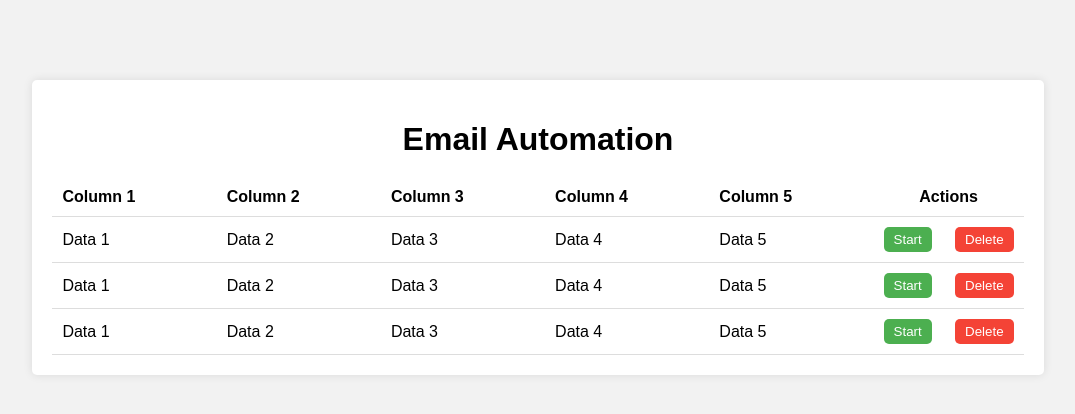
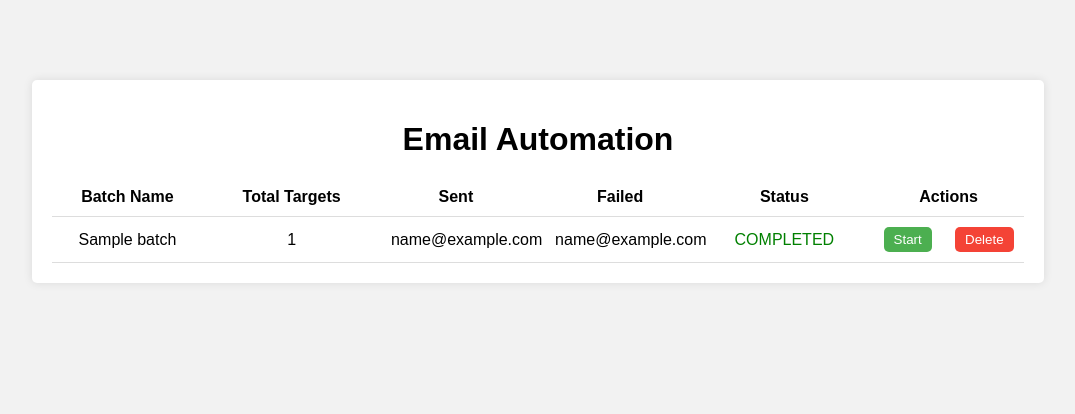
Before and after one commit to nav-sk/MailAtomata, a Django app: template app/email_automation/templates/batch_manage.html in a window 1280 px wide. Shown: the top 414 px of the page, without its empty margins (102-1177 px from the left). Run offline with Django 5.2, Linux system fonts and the light colour scheme; the template is opened without the code that fills it: most values are stand-ins (such as "Sample title", 1, 10 or a date in 2020).

Commit message:
Added management console

```diff
--- a/app/config/env.py
+++ b/app/config/env.py
@@ -10,6 +10,8 @@ class ENV:
     RABBITMQ_PASSWORD = "guest"
     RABBITMQ_HOST = "localhost"
     USER_SECRET_KEY = "secret"
+    EMAIL_HOST_USER = "your_email@example.com"
+    EMAIL_HOST_PASSWORD = "your_password"
 
     @classmethod
     def init_env(cls):
--- a/app/email_automation/automation/task_handler.py
+++ b/app/email_automation/automation/task_handler.py
@@ -6,5 +6,6 @@ from .task_signal import task_signal
 @receiver(task_signal, weak=False)
 def automation_handler(*args, **kwargs):
     print("handling")
+    print(*args, **kwargs)
     automate_mail_delivery.delay("HI")
     print("Handled!")
--- a/app/email_automation/models.py
+++ b/app/email_automation/models.py
@@ -22,7 +22,7 @@ class Email(models.Model):
     id = models.CharField(
         max_length=100, primary_key=True, default=uuid.uuid4, editable=False
     )
-    batch = models.ForeignKey(Batch, on_delete=models.CASCADE)
+    batch = models.ForeignKey(Batch, on_delete=models.CASCADE, related_name="emails")
     config = models.JSONField(default=dict)
     created_at = models.DateTimeField(auto_now_add=True)
     updated_at = models.DateTimeField(auto_now=True)
--- a/app/email_automation/templates/batch_manage.html
+++ b/app/email_automation/templates/batch_manage.html
@@ -39,6 +39,7 @@
       th,
       td {
         padding: 10px;
+        width: 150px;
         text-align: left;
         text-align: center;
       }
@@ -81,20 +82,23 @@
   <body>
     <div class="container">
       <h1>Email Automation</h1>
+      {% if error %}
+      <p style="color: red">{{ error }}</p>
+      {% endif %}
       <div class="table-container">
         <table>
           <thead>
             <tr>
-              <th>Column 1</th>
-              <th>Column 2</th>
-              <th>Column 3</th>
-              <th>Column 4</th>
-              <th>Column 5</th>
+              <th>Batch Name</th>
+              <th>Total Targets</th>
+              <th>Sent</th>
+              <th>Failed</th>
+              <th>Status</th>
               <th>Actions</th>
             </tr>
           </thead>
           <tbody>
-            <tr>
+            <!-- <tr>
               <td>Data 1</td>
               <td>Data 2</td>
               <td>Data 3</td>
@@ -104,32 +108,101 @@
                 <button class="start">Start</button>
                 <button class="delete">Delete</button>
               </td>
-            </tr>
+            </tr> -->
+            {% for batch in batches %}
             <tr>
-              <td>Data 1</td>
-              <td>Data 2</td>
-              <td>Data 3</td>
-              <td>Data 4</td>
-              <td>Data 5</td>
+              <td>{{ batch.name }}</td>
+              <td>{{ batch.total_emails }}</td>
+              <td>{{ batch.completed_emails }}</td>
+              <td>{{ batch.failed_emails }}</td>
+              <td
+                style="color: {% if batch.status == 'COMPLETED' %}green{% elif batch.status == 'FAILED' %}red{% else %}black{% endif %};"
+              >
+                {{ batch.status }}
+              </td>
               <td class="button-container">
-                <button class="start">Start</button>
-                <button class="delete">Delete</button>
+                <button
+                  class="start"
+                  {%
+                  if
+                  batch.status
+                  !="PENDING"
+                  %}disabled{%
+                  endif
+                  %}
+                  data-batch-id="{{ batch.id }}"
+                >
+                  Start
+                </button>
+                <button class="delete" data-batch-id="{{ batch.id }}">
+                  Delete
+                </button>
               </td>
             </tr>
-            <tr>
-              <td>Data 1</td>
-              <td>Data 2</td>
-              <td>Data 3</td>
-              <td>Data 4</td>
-              <td>Data 5</td>
-              <td class="button-container">
-                <button class="start">Start</button>
-                <button class="delete">Delete</button>
-              </td>
-            </tr>
+            {% endfor %}
           </tbody>
         </table>
       </div>
     </div>
+    <script>
+      // Add click event listener to each start button
+      const startButtons = document.querySelectorAll(".start");
+      const deleteButtons = document.querySelectorAll(".delete");
+      const csrfmiddlewaretoken = "{{ csrf_token }}";
+      startButtons.forEach((button) => {
+        button.addEventListener("click", function () {
+          let batchId = this.dataset.batchId;
+          let secretKey = prompt("Please enter your secret key");
+          // Handle start action here
+          fetch("", {
+            method: "POST",
+            headers: {
+              "Content-Type": "application/json",
+              "X-CSRFToken": csrfmiddlewaretoken,
+            },
+            body: JSON.stringify({
+              batchId,
+              secretKey,
+              action: "START",
+            }),
+          })
+            .then((response) => response.text())
+            .then((html) => {
+              document.write(html);
+            })
+            .catch((error) => {
+              console.error("Error:", error);
+            });
+        });
+      });
+
+      // Add click event listener to each delete button
+      deleteButtons.forEach((button) => {
+        button.addEventListener("click", function () {
+          let batchId = this.dataset.batchId;
+          let secretKey = prompt("Please enter your secret key");
+          // Handle delete action here
+          fetch("", {
+            method: "POST",
+            headers: {
+              "Content-Type": "application/json",
+              "X-CSRFToken": csrfmiddlewaretoken,
+            },
+            body: JSON.stringify({
+              batchId,
+              secretKey,
+              action: "DELETE",
+            }),
+          })
+            .then((response) => response.text())
+            .then((html) => {
+              document.write(html);
+            })
+            .catch((error) => {
+              console.error("Error:", error);
+            });
+        });
+      });
+    </script>
   </body>
 </html>
--- a/app/email_automation/urls.py
+++ b/app/email_automation/urls.py
@@ -4,4 +4,7 @@ from . import views
 urlpatterns = [
     path("", views.index, name="email_automation"),
     path("upload/", views.CSVUploadApiView.as_view(), name="upload_csv"),
+    path(
+        "batch/manage/", views.BatchManagementApiView.as_view(), name="batch_management"
+    ),
 ]
```
Also changed, not shown: app/config/settings.py (+9 -0 lines), app/email_automation/service.py (+77 -4 lines), app/email_automation/views.py (+33 -1 lines), app/email_automation/migrations/0002_batch_status_email_status_alter_email_batch.py (added), 2 other files.
